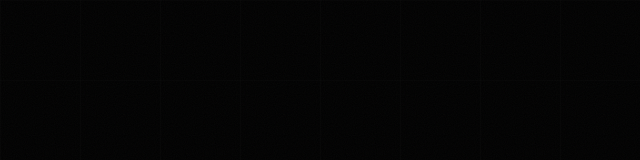
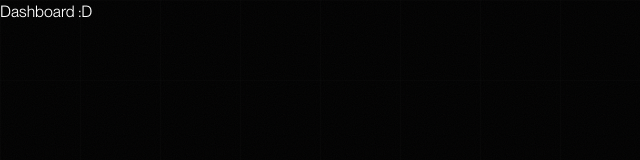
Before and after one commit to Flaryiest/eclypte, a Next.js app in the folder web/: page /dashboard in a window 1280 px wide. Shown: the top 160 px of the page, without its empty margins (0-640 px from the left). Built offline with nearby package versions, Linux system fonts and the light colour scheme.

Commit message:
minor dashboard scaffolding

```diff
--- a/web/src/app/dashboard/layout.tsx
+++ b/web/src/app/dashboard/layout.tsx
@@ -1,4 +1,9 @@
-export default function Layout() {
-    return <div>
-    </div>
+import styles from "./layout.module.css"
+
+export default function Layout({ children }: { children: React.ReactNode }) {
+    return <div className={styles.container}>
+            <div className={styles.dashboard}>
+                {children}
+            </div>
+        </div>
 }
--- a/web/src/app/dashboard/page.tsx
+++ b/web/src/app/dashboard/page.tsx
@@ -1,3 +1,4 @@
+import styles from "./page.module.css"
 export default function Dashboard() {
     return <div>Dashboard :D</div>
 
--- a/web/tsconfig.json
+++ b/web/tsconfig.json
@@ -20,7 +20,8 @@
     ],
     "paths": {
       "@/*": ["./src/*"],
-      "@components/*": ["./src/components/*"]
+      "@components/*": ["./src/components/*"],
+      "@dbcomponents/*": ["./src/components/dashboard/*"]
     }
   },
   "include": [
```
Also changed, not shown: web/src/app/dashboard/layout.module.css (added), web/src/app/dashboard/page.module.css (added).
